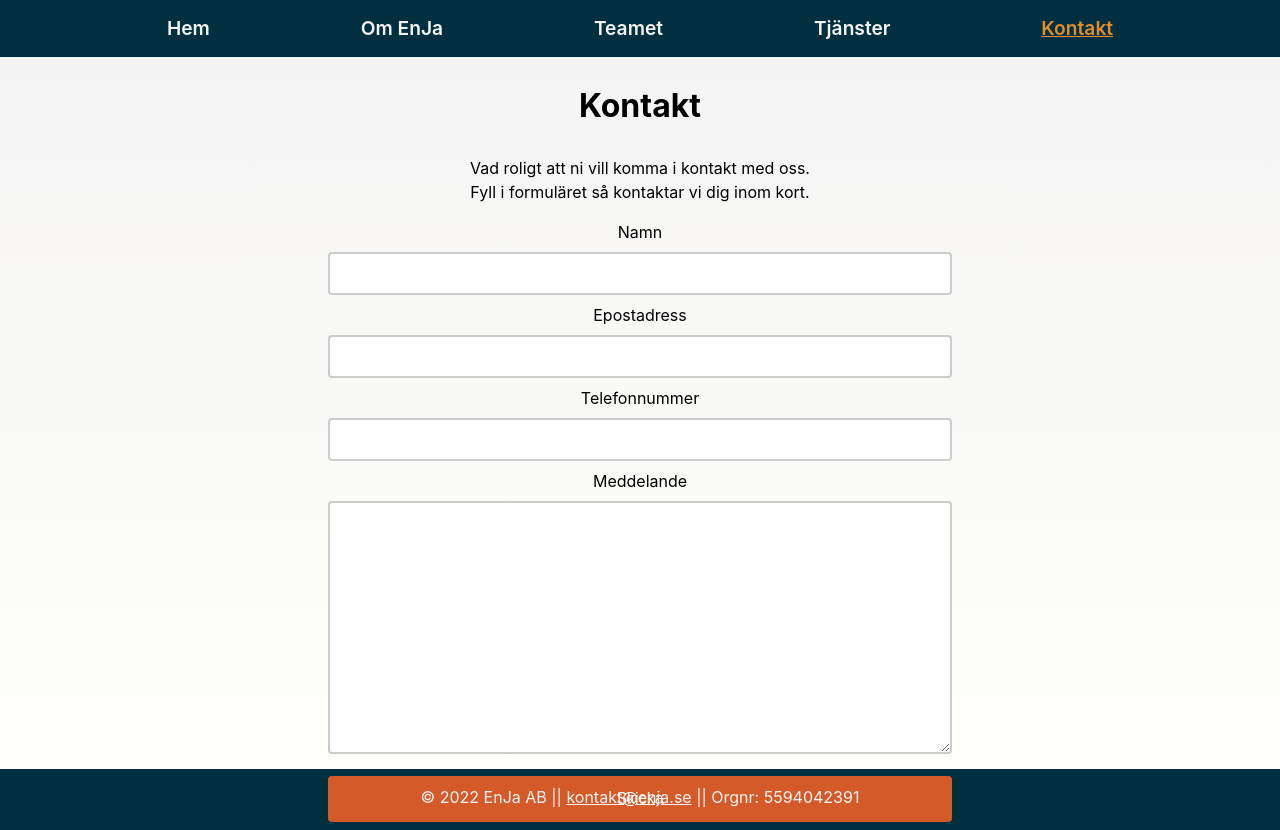
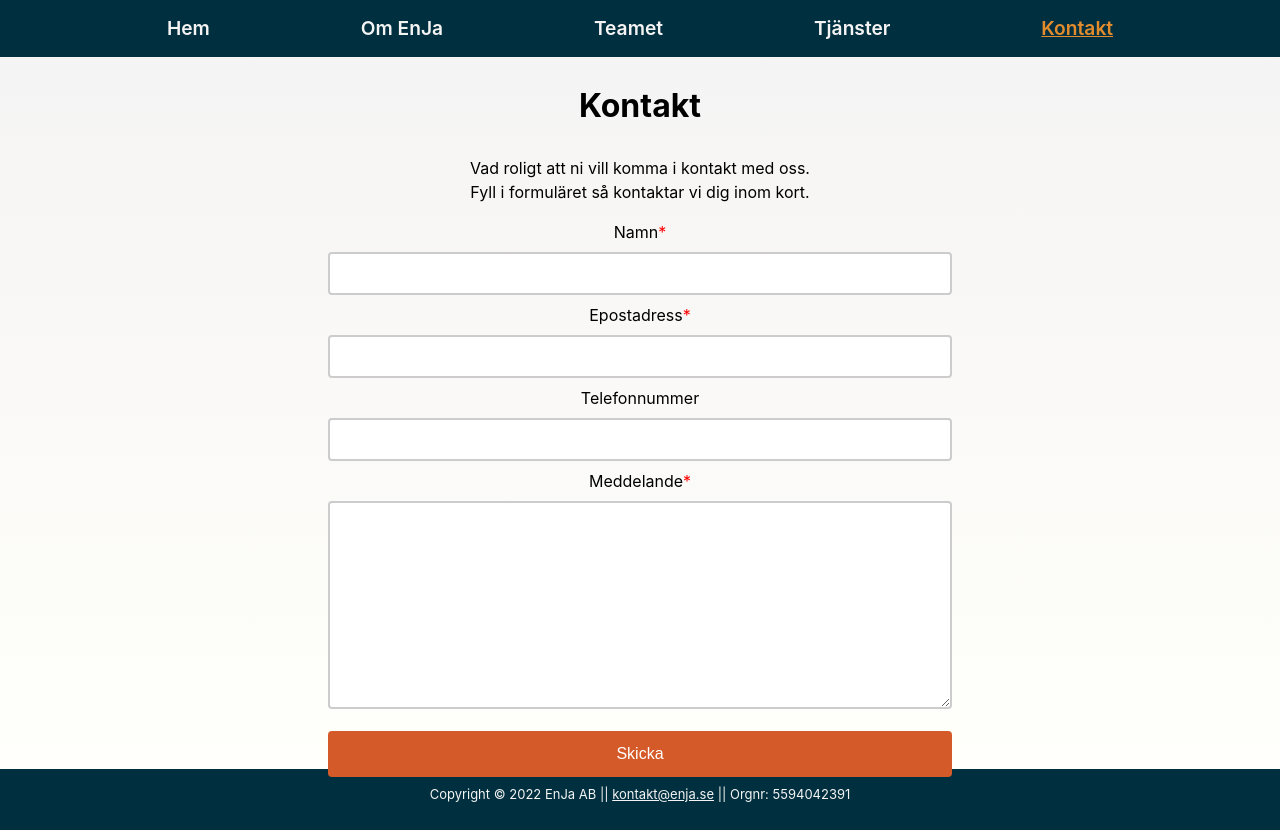
Before and after one commit to Meikyo72/Enja, a React (Vite) app: page /contact in a window 1280 px wide. Built offline with nearby package versions, Linux system fonts and the light colour scheme.

Commit message:
added new favicon and required asterix to contact form

```diff
--- a/index.html
+++ b/index.html
@@ -2,7 +2,7 @@
 <html lang="en">
   <head>
     <meta charset="UTF-8" />
-    <link rel="icon" type="image/svg+xml" href="/public/favicon.ico" />
+    <link rel="icon" type="image/svg+xml" href="./src/assets/logo.ico" />
     <link rel="stylesheet"
           href="https://fonts.googleapis.com/css2?family=Caveat">
     <meta name="viewport" content="width=device-width, initial-scale=1.0" />
--- a/src/App.css
+++ b/src/App.css
@@ -345,6 +345,8 @@ body {
   padding: 1rem;
   /*background-color: #f9f8f7;*/
   background-image: linear-gradient(180deg, rgba(245, 244, 244, 1), rgba(245, 244, 244, 0));
+  /*background-image: url('./assets/kontaktbg.png');
+  background-size: cover;*/
 }
 .form-container {
   width: 50%;
@@ -358,6 +360,10 @@ body {
   border: 2px solid #ccc;
   border-radius: 4px;
   outline: none;
+}
+.form-container .required:after{
+  content: "*";
+  color: red;
 }
 .form-container input[type=text]:focus, input[type=email]:focus, input[type=tel]:focus, textarea:focus {
   border: 2px solid #555;
@@ -386,6 +392,7 @@ body {
   margin-top: 0;
   margin-bottom: 0;
   color:#f5f4f4;
+  font-size: small;
 }
 .footer-container a{
   color: #f5f4f4;
--- a/src/Contact.jsx
+++ b/src/Contact.jsx
@@ -28,14 +28,14 @@ Fyll i formuläret så kontaktar vi dig inom kort.
 </p>
 <div className='form-container'>
 <form ref={form} onSubmit={sendEmail}>
-      <label>Namn</label>
+      <label className='required'>Namn</label>
         <input type="text" name="user_name" required/>
-      <label>Epostadress</label>
+      <label className='required'>Epostadress</label>
         <input type="email" name="user_email" required/>
       <label>Telefonnummer</label>
         <input type="tel" name="user_phone"/>
-      <label>Meddelande</label>
-      <textarea name="message" rows={15} required/>
+      <label className='required'>Meddelande</label>
+      <textarea name="message" rows={12} required/>
         <input type="submit" value="Skicka" />
     </form>
     </div>
--- a/src/Footer.jsx
+++ b/src/Footer.jsx
@@ -2,7 +2,7 @@
 function Footer() {
   return (
     <footer className="footer-container">
-      <p>© 2022 EnJa AB || <a href='mailto:kontakt@enja.se'>kontakt@enja.se</a> || Orgnr: 5594042391</p>
+      <p>Copyright © 2022 EnJa AB || <a href='mailto:kontakt@enja.se'>kontakt@enja.se</a> || Orgnr: 5594042391</p>
     </footer>
   );
 }
--- a/src/Services.jsx
+++ b/src/Services.jsx
@@ -25,7 +25,7 @@ return (
             </div>
             <p>Inom området kan vi ge stöd, utveckla och driva:</p>
             <ul>
-                <li>Designa förändringskoncept inför genomförande</li>
+                <li>Designa förändringskoncept inför genomförande och omställning</li>
                 <li>Strategiutveckling</li>
                 <li>Organisationsutveckling</li>
                 <li>Styrning och ledning med fokus på digital transformation</li>
```
Also changed, not shown: src/assets/kontaktbg.png (added), 1 other file (tests, documents, lock files or other folders).
